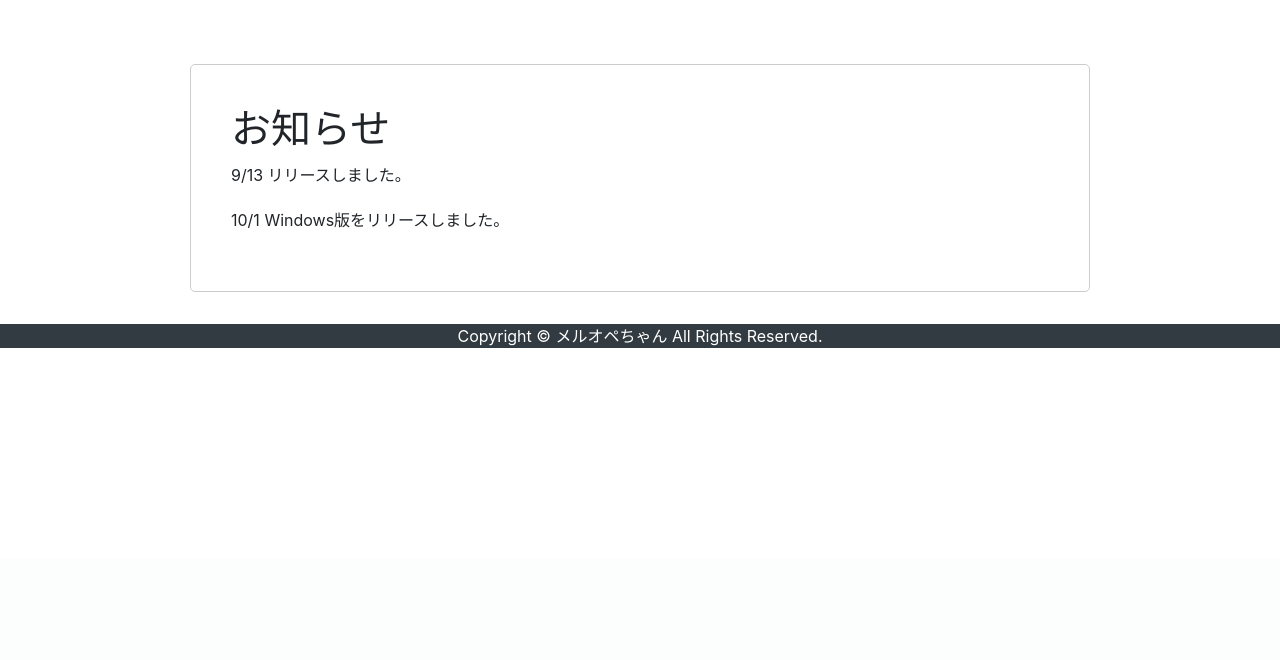
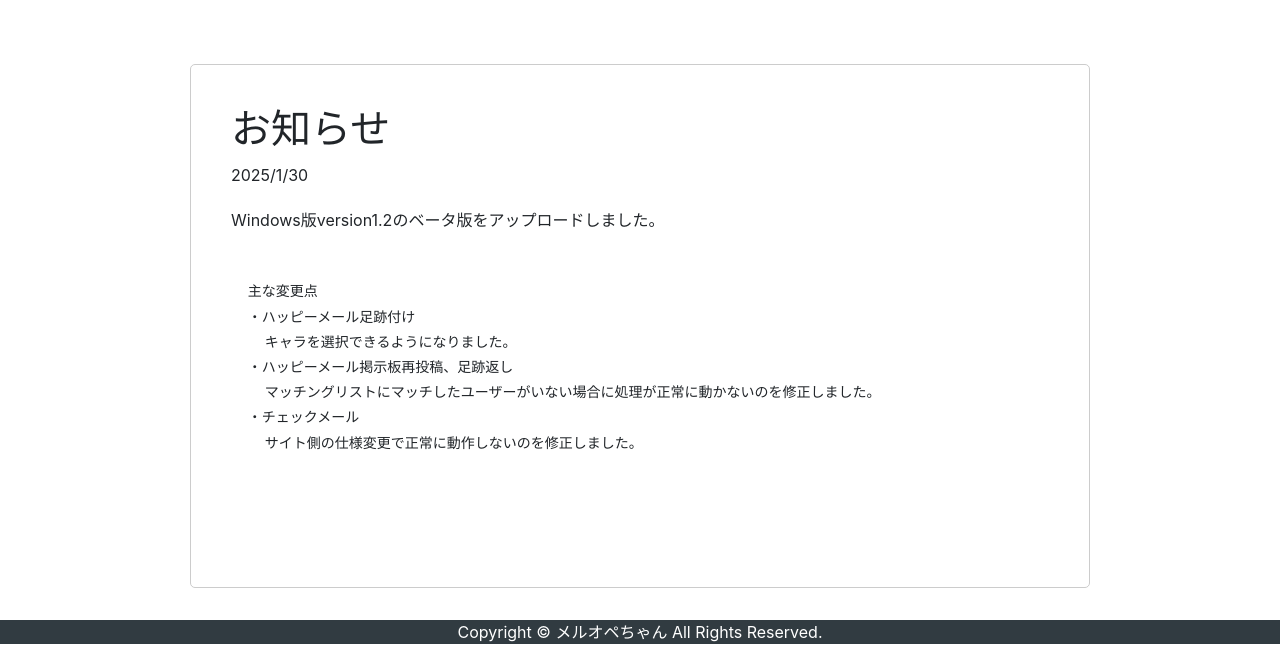
Before and after one commit to bishimaru/web_mail_operator, a Django app: page / in a window 1280 px wide. Shown: the part 241-901 px from the top of the page. Before the commit the page ends 589 px from the top, so only its background shows below. Run offline with Django 3.2, Linux system fonts and the light colour scheme; some libraries are stand-ins or nearby versions.

Commit message:
auto commit

```diff
--- a/app/models.py
+++ b/app/models.py
@@ -18,6 +18,11 @@ class UserProfile(models.Model):
     registration_subscribe_date = models.DateField(verbose_name="課金日", null=True, blank=True)
     is_active = models.BooleanField(default=True, verbose_name="ハッピー再投稿、足跡返し")
     check_mail = models.BooleanField(default=False, verbose_name="新着チェック")
+
+    def save_model(self, request, obj, form, change):
+      if not obj.user_id:  # user フィールドが未設定の場合
+          obj.user = request.user  # 管理者自身を設定
+      super().save_model(request, obj, form, change)
 
     class Meta:
       managed = True
--- a/app/serializers.py
+++ b/app/serializers.py
@@ -37,3 +37,8 @@ class IkukuruSerializer(serializers.ModelSerializer):
     class Meta:
         model = Ikukuru
         fields = '__all__'
+
+class UserOptionSerializer(serializers.ModelSerializer):
+    class Meta:
+        model = User
+        fields = '__all__'
--- a/app/views.py
+++ b/app/views.py
@@ -1,14 +1,10 @@
 from django.shortcuts import render
-from selenium import webdriver
-from selenium.webdriver.chrome.service import Service
-from webdriver_manager.chrome import ChromeDriverManager
 from django.views.generic import TemplateView
 from django.shortcuts import render, redirect
 from django.contrib.auth import authenticate, login
 from django.contrib.auth.decorators import login_required
 from django.http import HttpResponse
 from .models import *
-from rest_framework import viewsets
 from .serializers import *
 from rest_framework.response import Response
 from rest_framework import status
--- a/templates/how_to_use.html
+++ b/templates/how_to_use.html
@@ -37,6 +37,11 @@
       </tr>
     </thead>
     <tbody>
+      <tr>
+        <td>1.2</td>
+        <td><a href="{% static 'downloads/win/meruopetyan_w_70130.zip' %}" download>
+          <img src="{% static 'img/download_icon.png' %}" alt="Download Icon" /></a></td>
+      </tr>
       <tr>
         <td>1.1</td>
         <td><a href="{% static 'downloads/win/meruopetyan_w_61106_2.zip' %}" download>
--- a/templates/index.html
+++ b/templates/index.html
@@ -4,8 +4,22 @@
 {% block main %}
 <div class="container">
  <h1>お知らせ</h1>
- <p>9/13 リリースしました。</p>
- <p>10/1 Windows版をリリースしました。</p>
+ <p>2025/1/30 </p>
+ <p>Windows版version1.2のベータ版をアップロードしました。</p>
+ <br>
+ <pre>
+  主な変更点
+  ・ハッピーメール足跡付け
+    キャラを選択できるようになりました。
+  ・ハッピーメール掲示板再投稿、足跡返し
+    マッチングリストにマッチしたユーザーがいない場合に処理が正常に動かないのを修正しました。
+  ・チェックメール
+    サイト側の仕様変更で正常に動作しないのを修正しました。
+
+
+ </pre>
+ <!-- <p>9/13 リリースしました。</p>
+ <p>10/1 Windows版をリリースしました。</p> -->
 
 </div>
 
```
Also changed, not shown: 2 other files.
